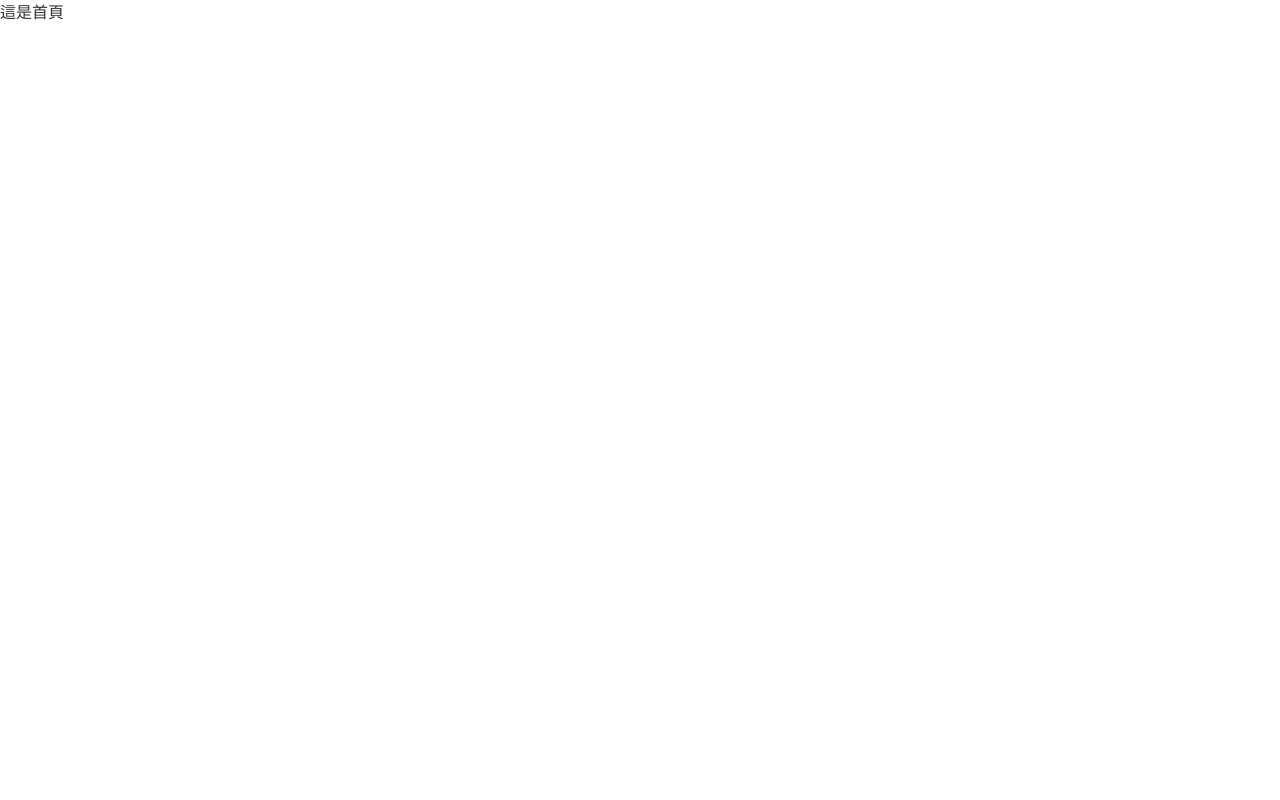
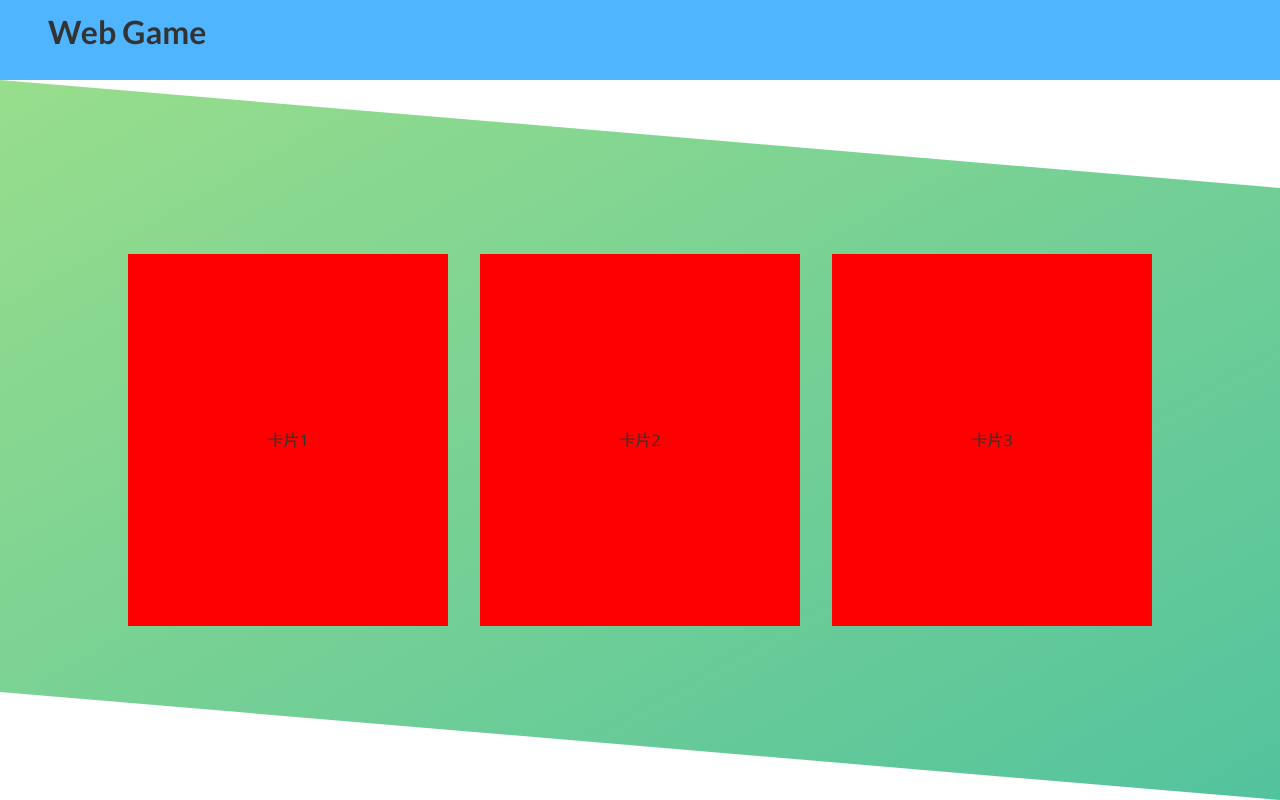
Before and after one commit to jeff0518/WebGame, a React (Vite) app: page / in a window 1280 px wide. Built offline with nearby package versions, Linux system fonts and the light colour scheme.

Commit message:
feat: add layout

```diff
--- /dev/null
+++ b/src/components/layout/Layout.module.scss
@@ -0,0 +1,9 @@
+@use "../../styles/colors" as color;
+@import "../../styles/mixin";
+
+.title_container {
+  width: 100%;
+  height: 10vh;
+  padding: 0.5rem 0 0.5rem 3rem;
+  background-color: color.$assistant-blue-color;
+}
--- /dev/null
+++ b/src/components/layout/Layout.tsx
@@ -0,0 +1,11 @@
+import style from "./Layout.module.scss";
+
+function Layout() {
+  return (
+    <div className={style.title_container}>
+      <h1>Web Game</h1>
+    </div>
+  );
+}
+
+export default Layout;
--- /dev/null
+++ b/src/components/main/Main.module.scss
@@ -0,0 +1,31 @@
+@use "../../styles/colors" as color;
+@import "../../styles/mixin";
+
+.main_container {
+  width: 100vw;
+  height: 90vh;
+  background-image: linear-gradient(
+    to right bottom,
+    rgba(color.$brand-light-color, 0.8),
+    rgba(color.$assistant-green-color, 0.8)
+  );
+  clip-path: polygon(0 0, 100% 15%, 100% 100%, 0 85%);
+
+  &_section {
+    width: 80%;
+    height: 100%;
+    margin: 0 auto;
+    padding: 8rem 0;
+    display: grid;
+    align-items: center;
+    grid-template-columns: repeat(3, 1fr);
+    grid-template-rows: 1fr;
+    gap: 2rem;
+    .section_card {
+      width: 100%;
+      height: 80%;
+      @include center-both;
+      background-color: red;
+    }
+  }
+}
--- /dev/null
+++ b/src/components/main/Main.tsx
@@ -0,0 +1,17 @@
+import style from "./Main.module.scss";
+
+function Main() {
+  return (
+    <>
+      <div className={style.main_container}>
+        <div className={style.main_container_section}>
+          <div className={style.section_card}>卡片1</div>
+          <div className={style.section_card}>卡片2</div>
+          <div className={style.section_card}>卡片3</div>
+        </div>
+      </div>
+    </>
+  );
+}
+
+export default Main;
--- a/src/pages/HomePage.tsx
+++ b/src/pages/HomePage.tsx
@@ -1,7 +1,9 @@
+import Main from "../components/main/Main";
+
 function HomePage() {
   return (
     <>
-      <div>這是首頁</div>
+      <Main />
     </>
   );
 }
--- a/src/routes/root.tsx
+++ b/src/routes/root.tsx
@@ -1,14 +1,18 @@
 import { Route, Routes } from "react-router-dom";
 
+import Layout from "../components/layout/Layout";
 import HomePage from "../pages/HomePage";
 import ErrorPage from "../pages/ErrorPage";
 
 function Root() {
   return (
-    <Routes>
-      <Route path="/" element={<HomePage />} />
-      <Route path="*" element={<ErrorPage />} />
-    </Routes>
+    <>
+      <Layout />
+      <Routes>
+        <Route path="/" element={<HomePage />} />
+        <Route path="*" element={<ErrorPage />} />
+      </Routes>
+    </>
   );
 }
 
```
